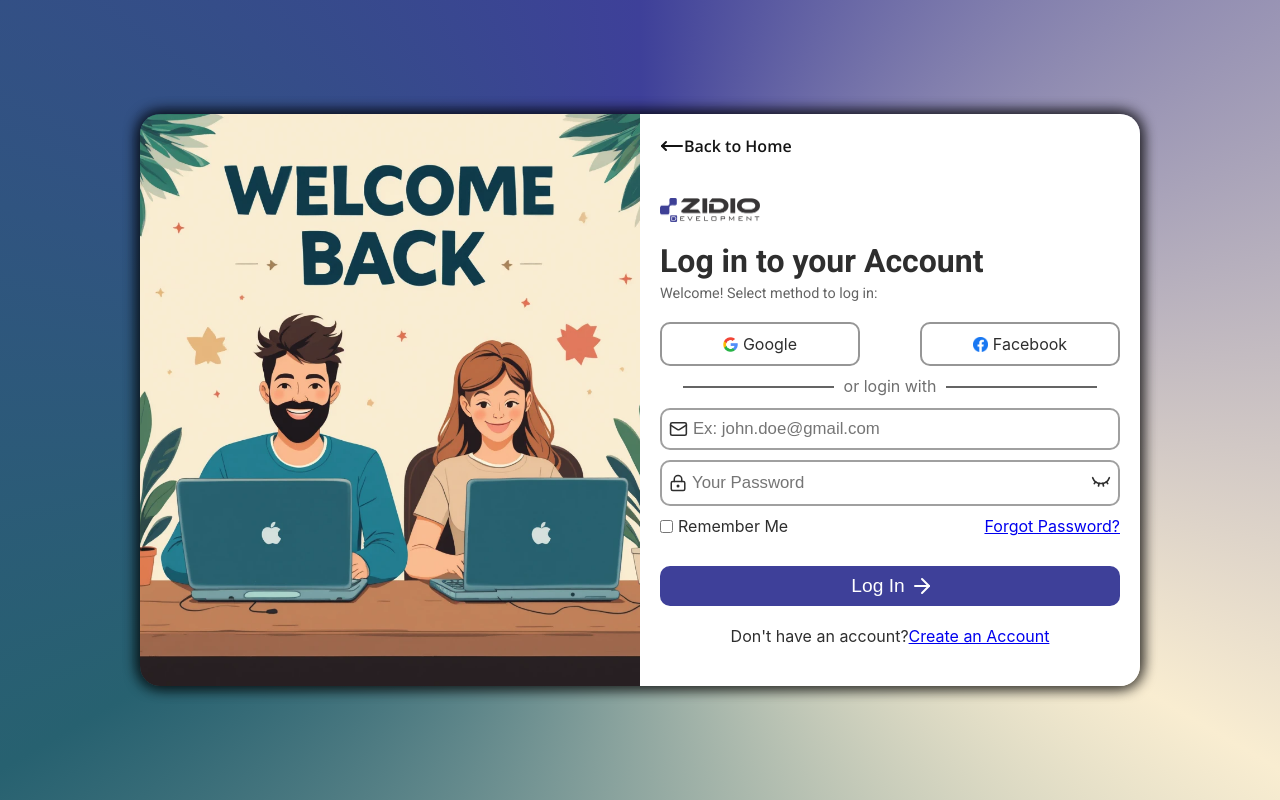
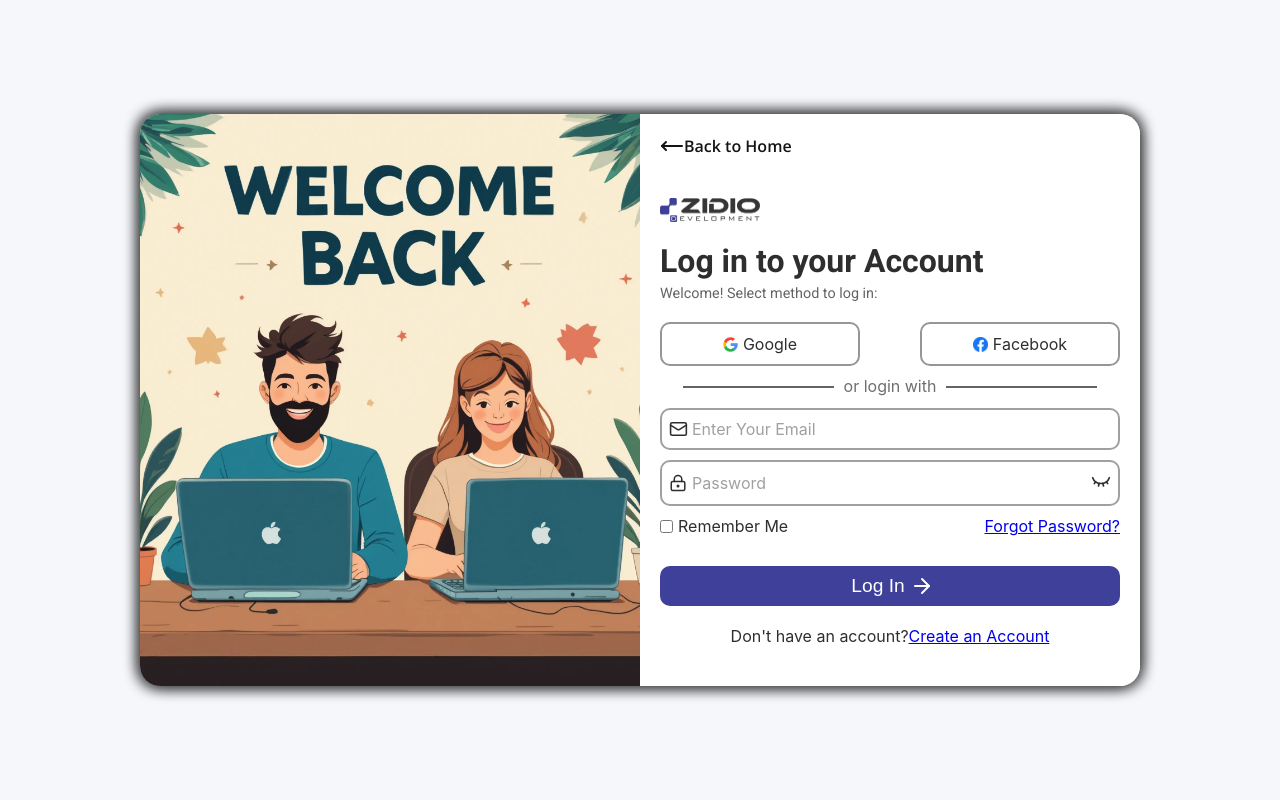
Before and after one commit to Leo7479/Zidio-Development-FrontEnd, a React (Create React App) app in the folder frontend/: page /login in a window 1280 px wide. Built offline with nearby package versions, Linux system fonts and the light colour scheme.

Commit message:
Fixed some issues with sizing of login and register

```diff
--- a/frontend/src/pages/Login.js
+++ b/frontend/src/pages/Login.js
@@ -51,11 +51,13 @@ const Login = () => {
                         <div className="directLoginDetails">
                             <span id="loginEmail">
                                 <Mail className="loginIcon" />
-                                <Input type="email" id="email" name="email" required className="loginInput" placeholder="Ex: john.doe@gmail.com"/>
+                                <Input type="email" id="email" name="email" required className="loginInput" placeholder=""/>
+                                <label className="inputDivText">Enter Your Email</label>
                             </span>
                             <span id="loginPassword">
                                 <LockKeyhole className="loginIcon" />
-                                <Input type={passwordVisible?"text":"password"} id="password" name="password" required className="loginInput" placeholder="Your Password"/>
+                                <Input type={passwordVisible?"text":"password"} id="password" name="password" required className="loginInput" placeholder=""/>
+                                <label className="inputDivText">Password</label>
                                 <input type="checkbox" id="showPassword" onChange={showPassword} hidden/>
                                 <label id="eyeButton" htmlFor="showPassword">
                                     {
--- a/frontend/src/styles/Login.css
+++ b/frontend/src/styles/Login.css
@@ -8,7 +8,7 @@ div.loginBody {
     height: 100vh;
     display: grid;
     place-items: center;
-    background-image: conic-gradient(rgb(62,64,153), rgb(249,237,209),rgb(39,97,112), rgb(62,64,153));
+    /* background-image: conic-gradient(rgb(62,64,153), rgb(249,237,209),rgb(39,97,112), rgb(62,64,153)); */
 }
 
 div.loginForm {
@@ -155,6 +155,30 @@ div.directLoginDetails {
     width: 100%;
 }
 
+div.directLoginDetails>span>label.inputDivText {
+    position: absolute;
+    left: 25px;
+    padding: 0 5px;
+    transition: all 0.15s ease;
+    color: rgb(160,160,160);
+}
+
+div.directLoginDetails> span:not(:focus-within) > input:not(:placeholder-shown)~label.inputDivText,
+div.directLoginDetails> span:focus-within > label.inputDivText {
+    top: 0;
+    transform: translateY(-60%);
+    background-color: white;
+    font-size: 0.7rem;
+}
+
+div.directLoginDetails> span:not(:focus-within) > input:not(:placeholder-shown)~label.inputDivText{
+    color: rgb(100,100,100);
+}
+
+div.directLoginDetails> span:focus-within > label.inputDivText{
+    color: rgb(62, 64, 153);
+}
+
 div.directLoginDetails>span {
     border: 2px solid rgb(160, 160, 160);
     border-radius: 10px;
@@ -164,6 +188,7 @@ div.directLoginDetails>span {
     align-items: center;
     width: 100%;
     transition: all 0.15s ease-in-out;
+    position: relative;
 }
 
 div.directLoginDetails>span:focus-within {
--- a/frontend/src/styles/Register.css
+++ b/frontend/src/styles/Register.css
@@ -11,7 +11,7 @@ div.registerBody {
     height: 100vh;
     display: grid;
     place-items: center;
-    background: conic-gradient(rgb(62,64,153), rgb(62,64,153),white, rgb(153,62,64), rgb(62,64,153));
+    /* background: conic-gradient(rgb(62,64,153), rgb(62,64,153),white, rgb(153,62,64), rgb(62,64,153)); */
 }
 
 div.registerBody div.registerForm {
```
